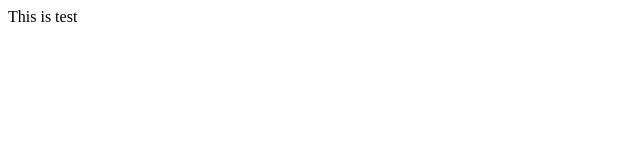
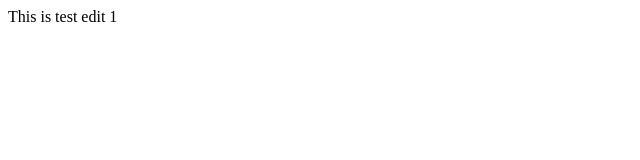
Before and after one commit to Harshapriya-256/Demo, a plain HTML site: page Exercise-6/index.html in a window 1280 px wide. Shown: the full height of the page, 0-640 px from the left. Drawn offline with Linux system fonts and the light colour scheme.

Commit message:
Second commit

```diff
--- a/Exercise-6/index.html
+++ b/Exercise-6/index.html
@@ -1 +1 @@
-<h>This is test</h>
+<h>This is test edit 1</h>
```
